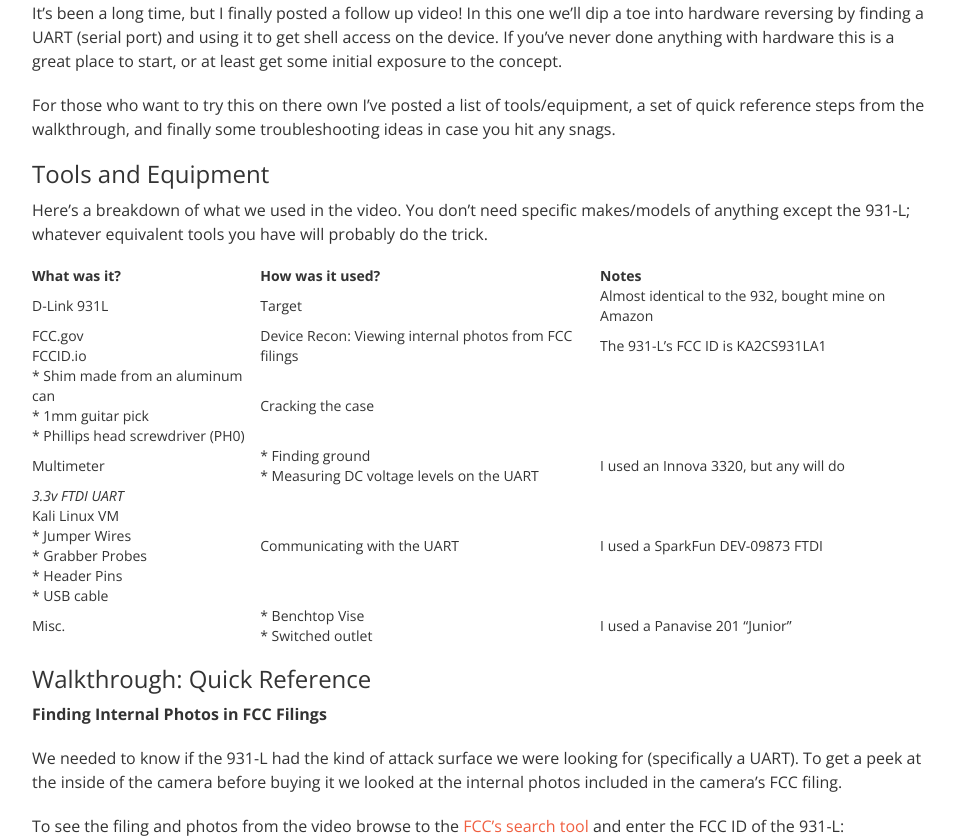
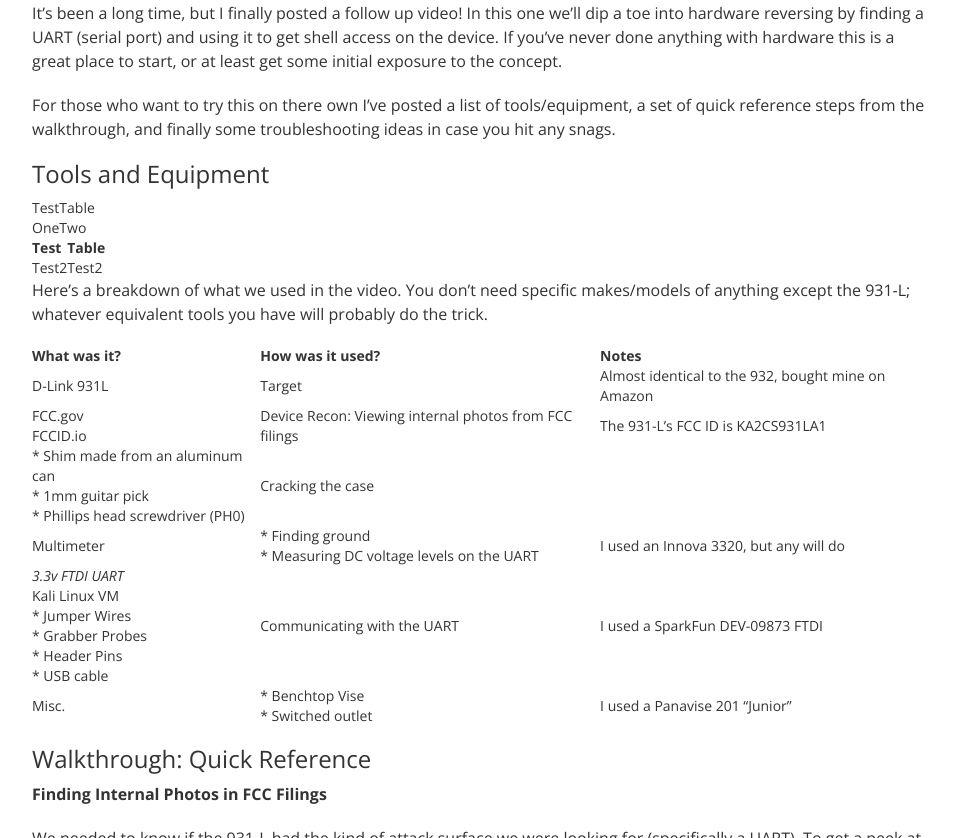
Before and after one commit to 1585sec/1585sec.github.io, a Jekyll site: the page built from _posts/2019-10-31-Hardware-Reversing-to-find-UART-and-shell.md, in a window 1280 px wide and 900 px high, scrolled down 385 px, cut to the strip 62-900 px from the top of the window. Shown: the whole strip, without its empty margins (160-1115 px from the left). Built offline with Jekyll 4.4.1, drawn with Linux system fonts in a browser that asks for light colours.

Commit message:
Update 2019-10-31-Hardware-Reversing-to-find-UART-and-shell.md

```diff
--- a/_posts/2019-10-31-Hardware-Reversing-to-find-UART-and-shell.md
+++ b/_posts/2019-10-31-Hardware-Reversing-to-find-UART-and-shell.md
@@ -8,6 +8,13 @@ It's been a long time, but I finally posted a follow up video! In this one we'll
 For those who want to try this on there own I've posted a list of tools/equipment, a set of quick reference steps from the walkthrough, and finally some troubleshooting ideas in case you hit any snags.
 
 ### Tools and Equipment
+
+|Test|Table|
+|One|Two|
+
+|Test|Table|
+|----|-----|
+|Test2|Test2|
 
 Here's a breakdown of what we used in the video. You don't need specific makes/models of anything except the 931-L; whatever equivalent tools you have will probably do the trick.
 
```
